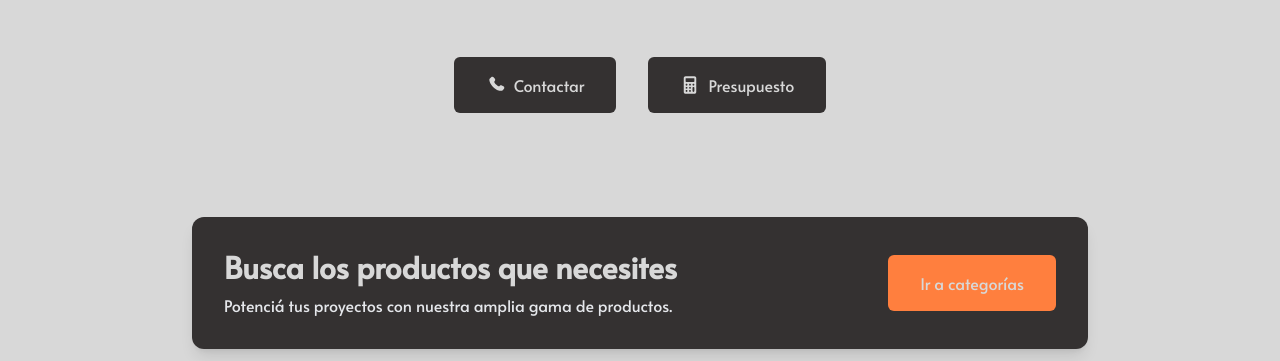
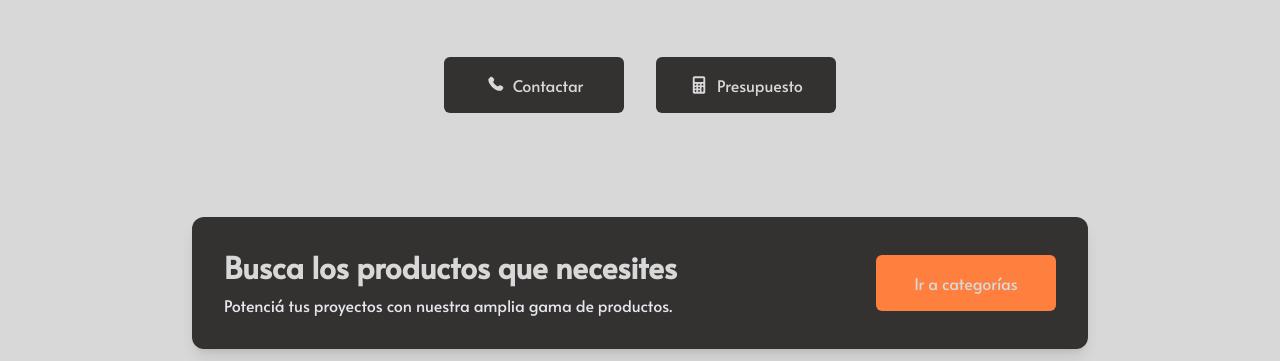
Before and after one commit to danismz17/rosfin, an Astro site: page /galeria in a window 1280 px wide. Shown: the part 1086-1447 px from the top of the page. Built offline with nearby package versions, Linux system fonts and the light colour scheme; Astro itself is replaced by a stand-in of ours; a web font is replaced by a local one.

Commit message:
reparados los botones

```diff
--- a/src/components/ProyectosPersonalizados.astro
+++ b/src/components/ProyectosPersonalizados.astro
@@ -18,7 +18,7 @@
     <CardProyectos />
   </div>
 
-  <div class="w-full flex items-center justify-center py-10 gap-x-8">
+  <div class="w-full flex flex-col sm:flex-row items-center justify-center py-10 gap-4 sm:gap-x-8">
     <BotonesPopups
     texto="Contactar"
     color="bg-negroRosfin"
--- a/src/elementos/BotonesPopups.jsx
+++ b/src/elementos/BotonesPopups.jsx
@@ -47,7 +47,7 @@
   return (
     <>
       <button
-        className={`btn-primary ${color} text-blancoRosfin ${hoverColor} flex items-center gap-2 px-8 py-4 rounded-md ${className}`}
+        className={`btn-primary ${color} text-blancoRosfin ${hoverColor} min-w-[180px] flex items-center justify-center gap-2 px-6 py-4 rounded-md ${className}`}
         onClick={handleClick}
       >
         {icono && (
```
